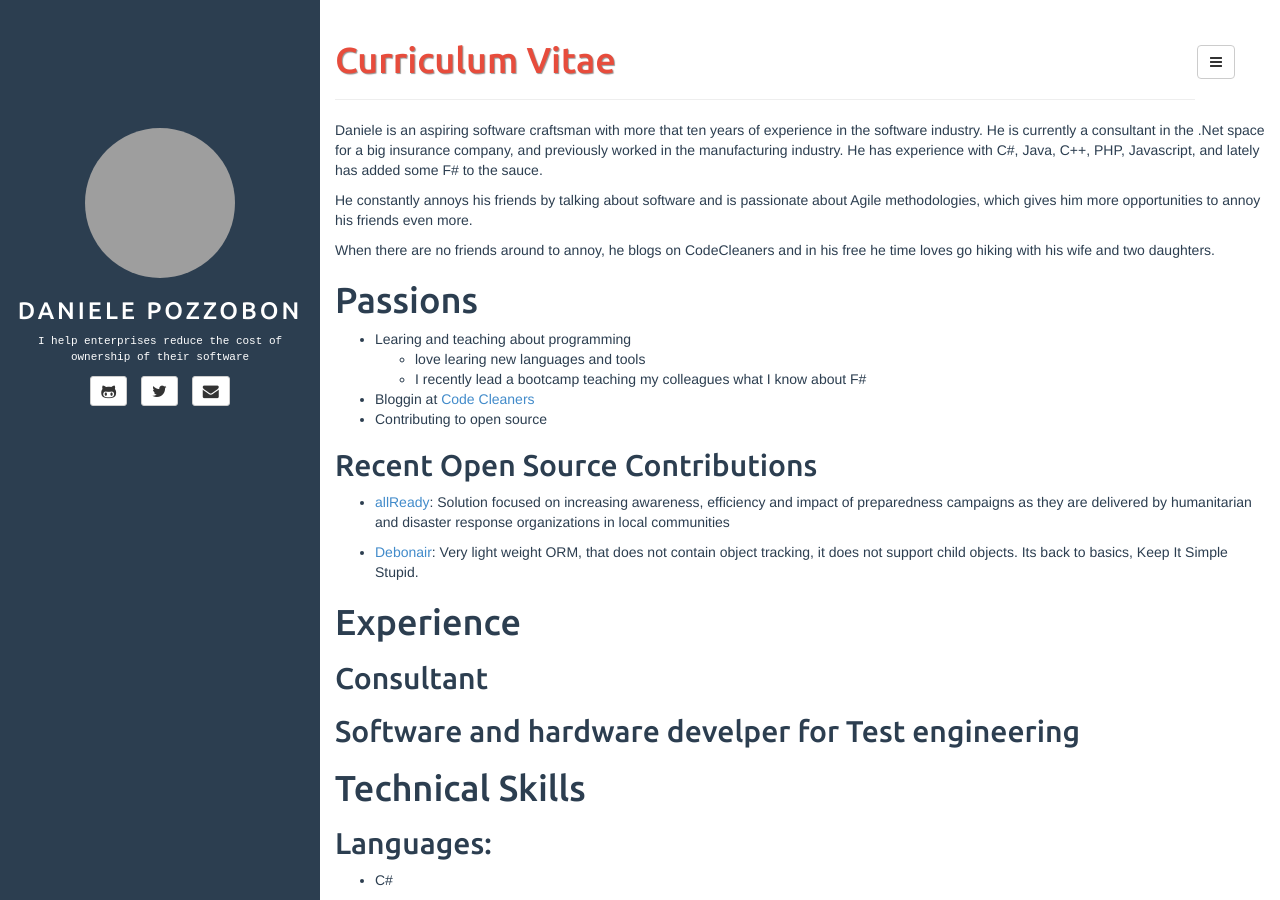
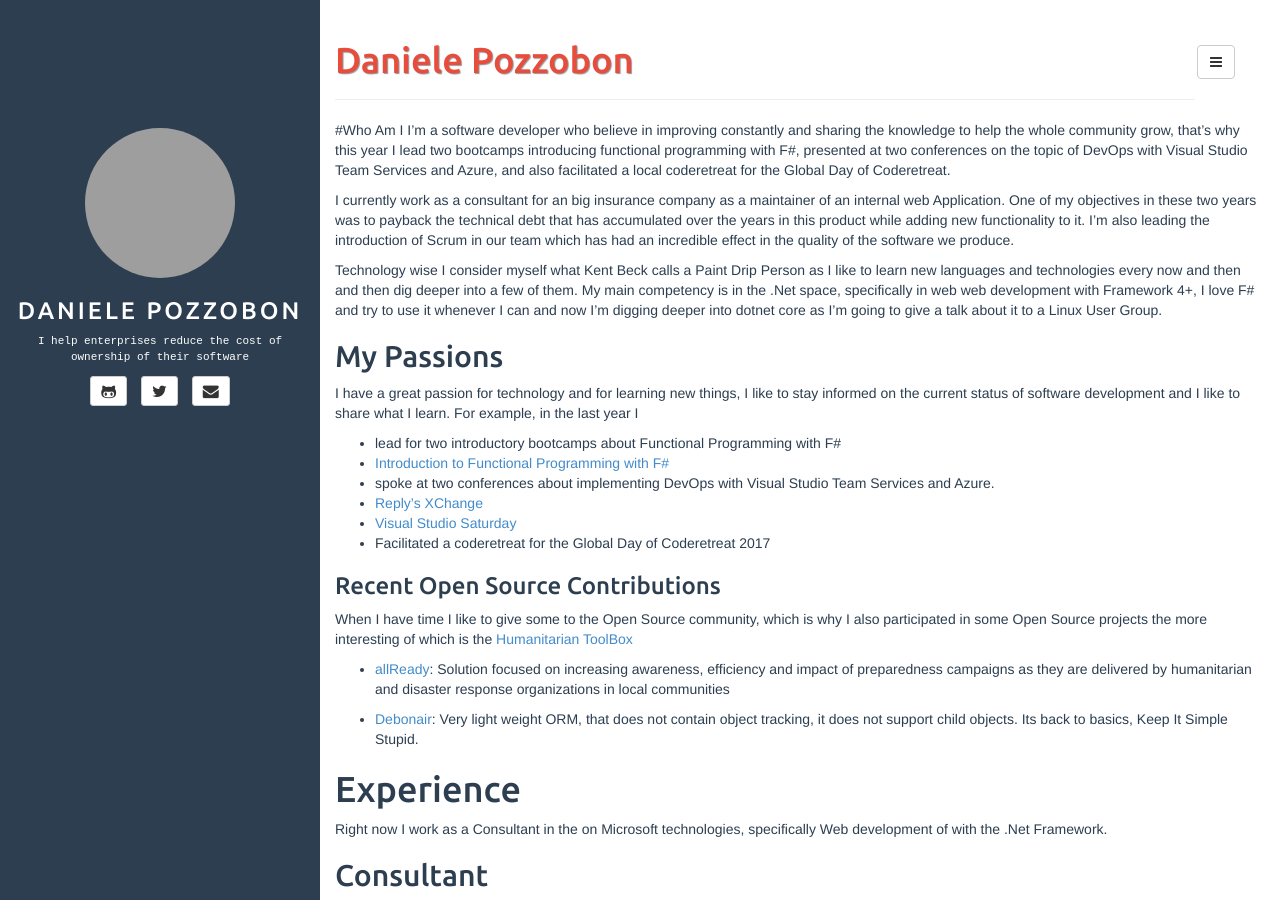
Before and after one commit to danielepo/danielepo.github.io, a Jekyll site: the page built from index.md, in a window 1280 px wide and 900 px high. Built offline with Jekyll 4.4.1, drawn with Linux system fonts in a browser that asks for light colours; grey boxes are pictures that could not be loaded.

Commit message:
Updating profile

```diff
--- a/index.md
+++ b/index.md
@@ -1,28 +1,35 @@
 ---
 layout: page
-title: Curriculum Vitae
+title: Daniele Pozzobon
 ---
+#Who Am I
+I’m a software developer who believe in improving constantly and sharing the knowledge to help the whole community grow, that’s why this year I lead two bootcamps introducing functional programming with F#, presented at two conferences on the topic of DevOps with Visual Studio Team Services and Azure, and also facilitated a local coderetreat for the Global Day of Coderetreat.
 
-Daniele is an aspiring software craftsman with more that ten years of experience in the software industry. He is currently a consultant in the .Net space for a big insurance company, and previously worked in the manufacturing industry. He has experience with C#, Java, C++, PHP, Javascript, and lately has added some F# to the sauce.
+I currently work as a consultant for an big insurance company as a maintainer of an internal web Application. One of my objectives in these two years was to payback the technical debt that has accumulated over the years in this product while adding new functionality to it. I'm also leading the introduction of Scrum in our team which has had an incredible effect in the quality of the software we produce.
 
-He constantly annoys his friends by talking about software and is passionate about Agile methodologies, which gives him more opportunities to annoy his friends even more.
+Technology wise I consider myself what Kent Beck calls a Paint Drip Person as I like to learn new languages and technologies every now and then and then dig deeper into a few of them. My main competency is in the .Net space, specifically in web web development with Framework 4+, I love F# and try to use it whenever I can and now I’m digging deeper into dotnet core as I’m going to give a talk about it to a Linux User Group.
 
-When there are no friends around to annoy, he blogs on CodeCleaners and in his free he time loves go hiking with his wife and two daughters.
+## My Passions
+I have a great passion for technology and for learning new things, I like to stay informed on the current status of software development and I like to share what I learn. For example, in the last year I
+ * lead for two introductory bootcamps about Functional Programming with F#
+  * [Introduction to Functional Programming with F#]()
+ * spoke at two conferences about implementing DevOps with Visual Studio Team Services and Azure.
+  * [Reply's XChange](http://www.reply.com/it/xchange-2017-milano)
+  * [Visual Studio Saturday]()
+ * Facilitated a coderetreat for the Global Day of Coderetreat 2017
 
-# Passions
-* Learing and teaching about programming
-  * love learing new languages and tools
-  * I recently lead a bootcamp teaching my colleagues what I know about F#
-* Bloggin at [Code Cleaners](http://codecleane.rs)
-* Contributing to open source
 
-## Recent Open Source Contributions
+### Recent Open Source Contributions
+
+When I have time I like to give some to the Open Source community, which is why I also participated in some Open Source projects the more interesting of which is the [Humanitarian ToolBox](https://github.com/HTBox)
 
 * [allReady](https://github.com/HTBox/allReady): Solution focused on increasing awareness, efficiency and impact of preparedness campaigns as they are delivered by humanitarian and disaster response organizations in local communities
 
 * [Debonair](https://github.com/JamesStuddart/debonair): Very light weight ORM, that does not contain object tracking, it does not support child objects. Its back to basics, Keep It Simple Stupid.
 
 # Experience
+
+Right now I work as a Consultant in the on Microsoft technologies, specifically Web development of with the .Net Framework.
 ## Consultant
 
 
```
